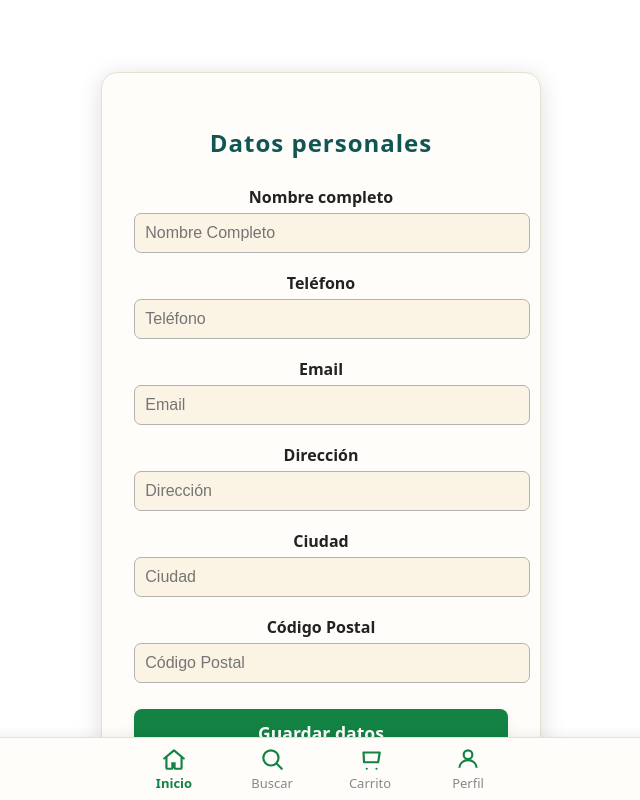
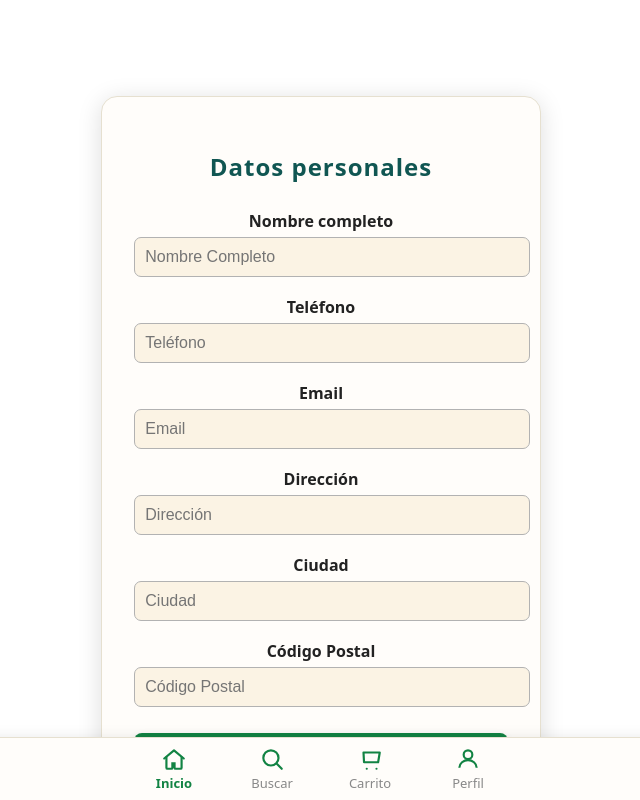
Before and after one commit to wakanina-arch/elbosque, a React (Vite) app in the folder apps/AppPizzaCasera/: page / in a window 1280 px wide. Shown: the top 800 px of the page, without its empty margins (319-959 px from the left). Built offline with nearby package versions, Linux system fonts and the light colour scheme.

Commit message:
feat(accesibilidad): landmarks semánticos (header, main, nav) para lectores de pantalla

```diff
--- a/apps/AppPizzaCasera/src/AppRouter.jsx
+++ b/apps/AppPizzaCasera/src/AppRouter.jsx
@@ -108,7 +108,12 @@ function AppRouter() {
       justifyContent: 'center',
       alignItems: 'center',
     }}>
-      <div style={{
+      <header style={{ width: '100%', maxWidth: 420, margin: '0 auto', padding: '1rem 0 0.5rem 0' }}>
+        <h1 style={{ position: 'absolute', left: '-9999px', top: 'auto', width: '1px', height: '1px', overflow: 'hidden' }}>
+          App Pizza Casera - elbosque
+        </h1>
+      </header>
+      <main style={{
         flex: 1,
         width: '100%',
         display: 'flex',
@@ -126,7 +131,7 @@ function AppRouter() {
             <button onClick={siguiente}>Siguiente</button>
           )}
         </div>
-      </div>
+      </main>
       {/* Barra de navegación inferior */}
       <PerfilModal
         open={perfilAbierto}
@@ -135,7 +140,7 @@ function AppRouter() {
         onLogout={handlePerfilLogout}
         userData={userData}
       />
-      <nav style={{
+      <nav aria-label="Navegación principal" style={{
         position: 'fixed',
         left: 0,
         right: 0,
```
